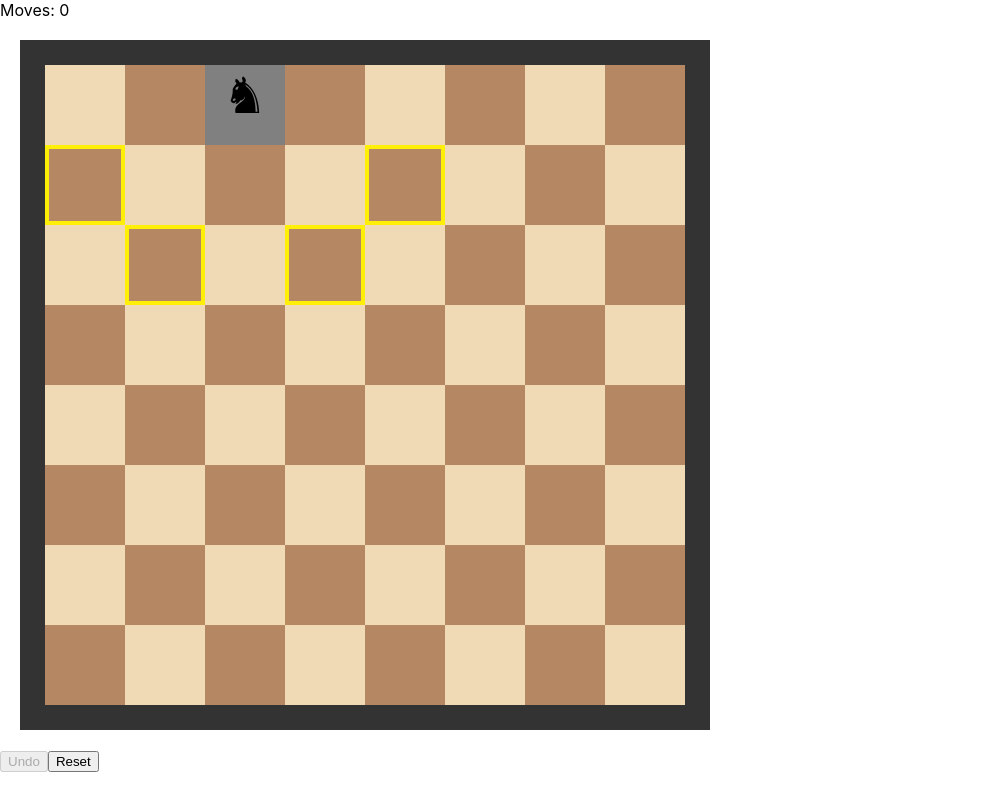
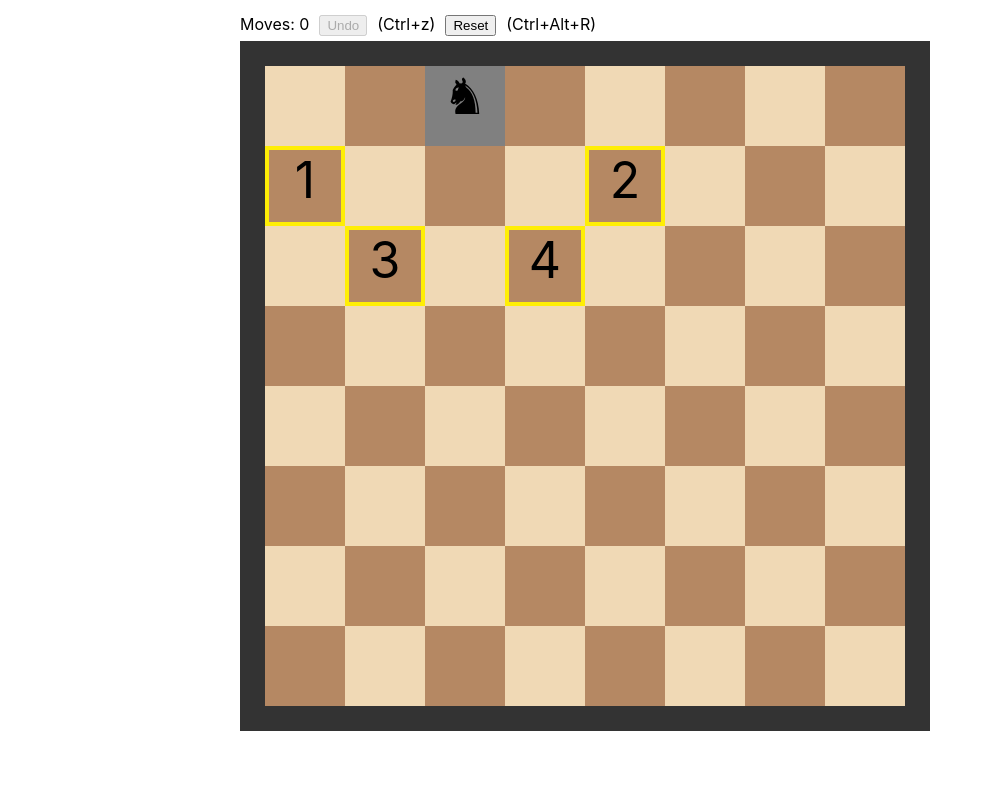
Before and after one commit to showerbeer/knights-tour, a React (Create React App) app: page / in a window 1280 px wide. Shown: the whole page, without its empty margins (0-993 px from the left). Built offline with nearby package versions, Linux system fonts and the light colour scheme.

Commit message:
Add keyup handlers

```diff
--- a/src/App.css
+++ b/src/App.css
@@ -1,7 +1,12 @@
+.App {
+  padding: 10px;
+  max-width: 800px;
+  margin: 0 auto;
+}
+
 .chessboard {
   width: 640px;
   height: 640px;
-  margin: 20px;
   border: 25px solid #333;
 }
 
@@ -31,3 +36,7 @@
 .visited {
   background-color: grey;
 }
+
+button {
+  margin: 5px 10px;
+}
--- a/src/App.js
+++ b/src/App.js
@@ -8,6 +8,13 @@ class App extends Component {
   constructor(props) {
     super(props);
     this.state = this.initGame();
+  }
+
+  componentDidMount(){
+    document.addEventListener('keyup', this.handleKeyUp(this), false);
+  }
+  componentWillUnmount(){
+    document.removeEventListener('keyup', this.handleKeyUp(this), false);
   }
 
   initBoard(startingSquare) {
@@ -46,7 +53,8 @@ class App extends Component {
     }
   }
 
-  handleUndoClick() {
+  undo() {
+    if(this.state.numMoves > 0) {
       const prevSquare = this.state.moves[this.state.moves.length - 2];
       const board = JSON.parse(JSON.stringify(this.state.board));
       const moves = [...this.state.moves];
@@ -59,6 +67,21 @@ class App extends Component {
         numMoves: this.state.numMoves - 1
       })
     }
+  }
+
+  handleUndoClick() {
+    this.undo();
+  }
+
+  handleKeyUp = (context) => (e) => {
+    if(e.key === 'z' && e.ctrlKey) {
+      context.undo();
+    } else if(e.key === 'r' && e.ctrlKey && e.altKey) {
+      this.resetGame();
+    } else if(e.keyCode >= 49 && e.key <= 56) {
+      // handle keypress of 1-8 for selecting squares
+    }
+  }
 
   resetGame() {
     const newGame = this.initGame();
@@ -69,15 +92,15 @@ class App extends Component {
     return (
       <div className="App">
         <span>Moves: {this.state.numMoves}</span>
+        <button onClick={this.handleUndoClick.bind(this)} disabled={this.state.numMoves < 1}>Undo</button>
+        <span>(Ctrl+z)</span>
+        <button onClick={this.resetGame.bind(this)}>Reset</button>
+        <span>(Ctrl+Alt+R)</span>
         <Board
           handleSquareClick={this.handleSquareClick}
           knightPos={this.state.currentSquare}
           board={this.state.board}
         />
-        <div>
-          <button onClick={this.handleUndoClick.bind(this)} disabled={this.state.numMoves < 1}>Undo</button>
-          <button onClick={this.resetGame.bind(this)}>Reset</button>
-        </div>
       </div>
     )
   }
--- a/src/Board.js
+++ b/src/Board.js
@@ -5,6 +5,7 @@ import { arrayIncludes, getLegalMoves } from './utils';
 const Board = (props) => {
   const { board, knightPos, handleSquareClick } = props;
   const legalMoves = getLegalMoves(knightPos);
+  let legalMove = 0;
   return (
     <div className="chessboard">
       {board.map(square => {
@@ -17,6 +18,7 @@ const Board = (props) => {
             className={className}
           >
             {square.squareNumber === knightPos && <span>&#9822;</span>}
+            {isLegalMove && ++legalMove}
           </div>
         )
       })}
```
Lines whose indentation alone changed are shown as unchanged.
